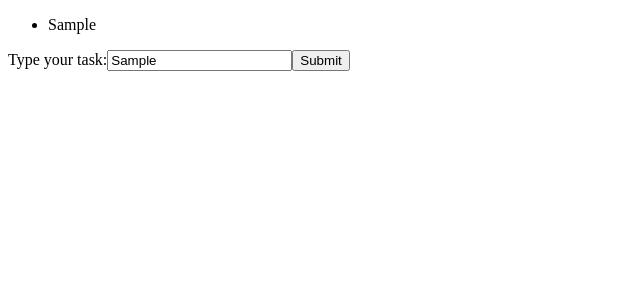
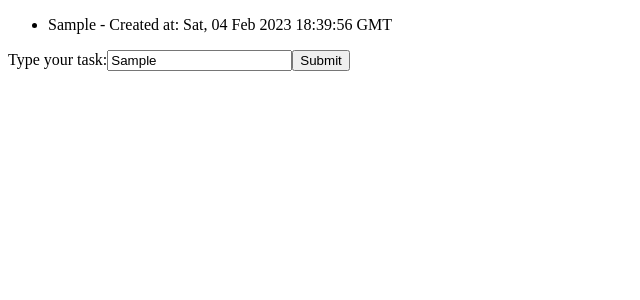
Before and after one commit to matheuspl92/react-task-app, a React (Create React App) app: page / in a window 1280 px wide. Both pictures are taken after typing "Sample" into the empty fields and a click on the input "Submit". Shown: the top 300 px of the page, without its empty margins (0-640 px from the left). Built offline with nearby package versions, Linux system fonts and the light colour scheme.

Commit message:
Add time stamp to task objects

```diff
--- a/src/components/Form.js
+++ b/src/components/Form.js
@@ -14,7 +14,7 @@ export default class Form extends Component {
     }
 
     handleSubmit(event) {
-        this.props.updateTasks(this.state.value);
+        this.props.updateTasks({ text: this.state.value, createdAt: new Date()});
         event.preventDefault();
     }
 
--- a/src/components/Overview.js
+++ b/src/components/Overview.js
@@ -5,8 +5,8 @@ export default class Overview extends Component {
   render() {
     return (
       <ul>
-        {this.props.tasks.map((content, id) => {
-            return <Task content={content} key={id} />
+        {this.props.tasks.map((task, id) => {
+            return <Task task={task} key={id} />
         })}
       </ul>
     )
--- a/src/components/Task.js
+++ b/src/components/Task.js
@@ -1,10 +1,15 @@
 import React, { Component } from "react";
 
 class Task extends Component {
+
     render() {
+        const { text , createdAt } = this.props.task;
+
         return (
+
+
             <li>
-                {this.props.content}
+                {text} - Created at: {createdAt.toUTCString()}
             </li>
         );
     }
```
